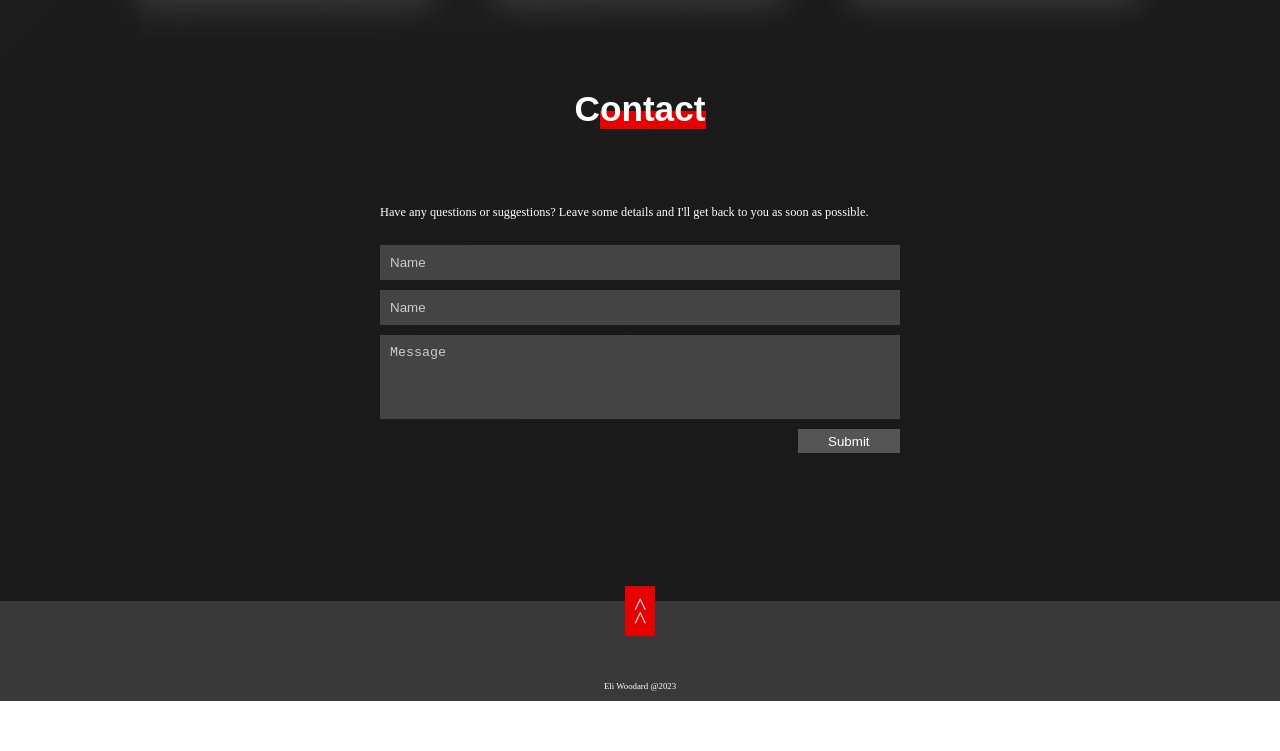
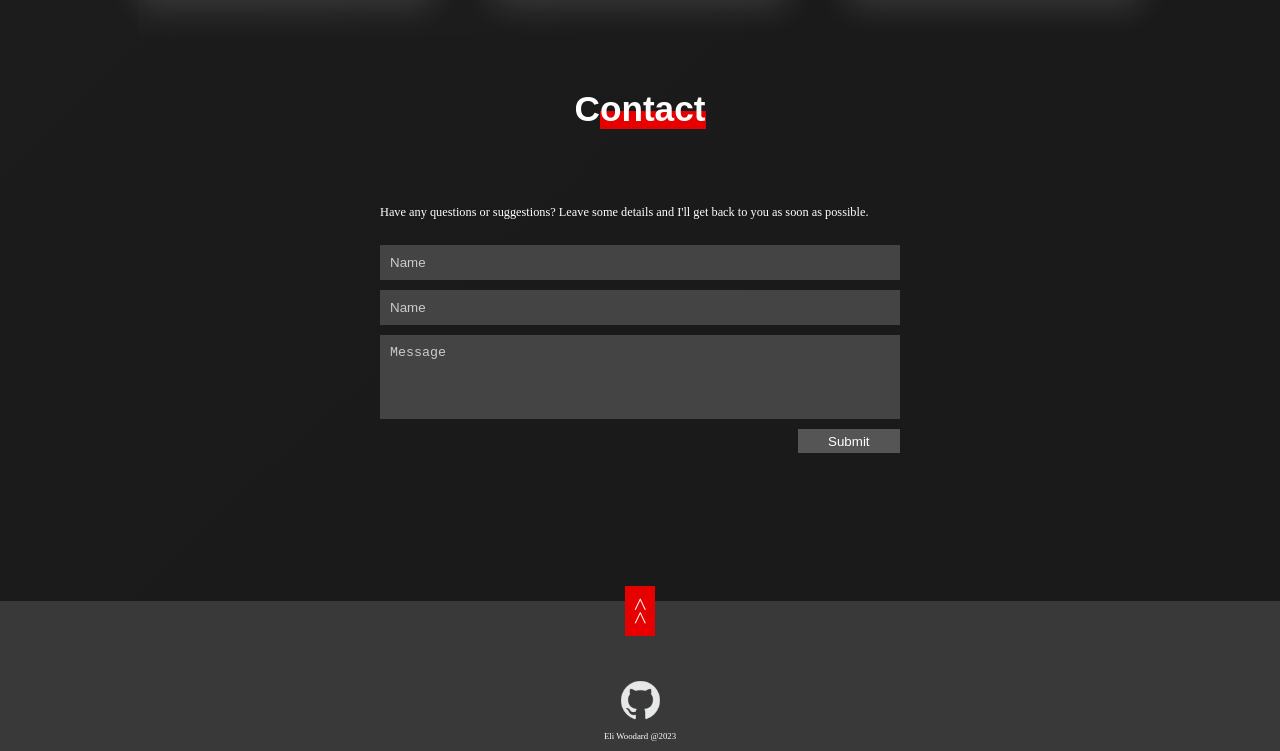
Before and after one commit to EliWoodard/Portfolio, a plain HTML site: page index.html in a window 1280 px wide. Shown: the part 2372-3123 px from the top of the page. Before the commit the page ends 3073 px from the top, so only its background shows below. Drawn offline with Linux system fonts and the light colour scheme.

Commit message:
Added to Top-of-Page Button

```diff
--- a/index.html
+++ b/index.html
@@ -237,10 +237,15 @@
     </div>
   </section>
   <div id="footer">
-    <div class="up-arrows">>></div>
-    <a href="https://github.com/EliWoodard" target="_blank" class="github-link">
-        <i class="fab fa-github"></i>
-    </a>
+    <div class="up-arrows">
+      <a href="#">>></a>
+    </div>
+    <div id="GithubBox">
+      <a href="https://github.com/EliWoodard" class="github-link">
+        <img src="Images/GitHub-Image.png" alt="GitHub" class="github-image" />
+      </a>
+    </div>
+    <br>
     <div class="name-year">
         Eli Woodard @2023
     </div>
--- a/sass/layout/_sections.scss
+++ b/sass/layout/_sections.scss
@@ -107,9 +107,8 @@
   padding: 10px;
   text-align: center;
   display: flex;
-  flex-direction: column-reverse;
+  flex-direction: column;
   align-items: center;
-  height: 10vh;
   margin-top: 10%;
 }
 
@@ -125,6 +124,23 @@
   width: 50px;
   height: 30px;
   transform: rotate(270deg);
+  transition: all 0.3s ease;
+  cursor: pointer;
+}
+
+.up-arrows:hover {
+  top: -15px;
+  background: #ff1a1a;
+  box-shadow: 0 5px 15px rgba(0, 0, 0, 0.2);
+}
+
+#GithubBox {
+  width: 65px;
+  height: 65px;
+  margin: 60px 0 -15px 0;
+  display: flex;
+  justify-content: center;
+  align-items: center;
 }
 
 .github-link {
@@ -132,9 +148,26 @@
   font-size: 24px;
   text-decoration: none;
 }
+
 .github-link:hover {
   color: #ccc;
 }
+
+.github-image {
+  width: 65px;
+  height: auto;
+  filter: invert(1);
+  transition: all 0.3s ease;
+}
+
+.github-link:hover .github-image {
+  width: 75px;
+}
+
+.github-link:hover {
+  color: #ccc;
+}
+
 .name-year {
   font-size: 1rem;
   color: #fff;
```
Also changed, not shown: Images/GitHub-Image.png (added), css/styles.css, 1 other file.
